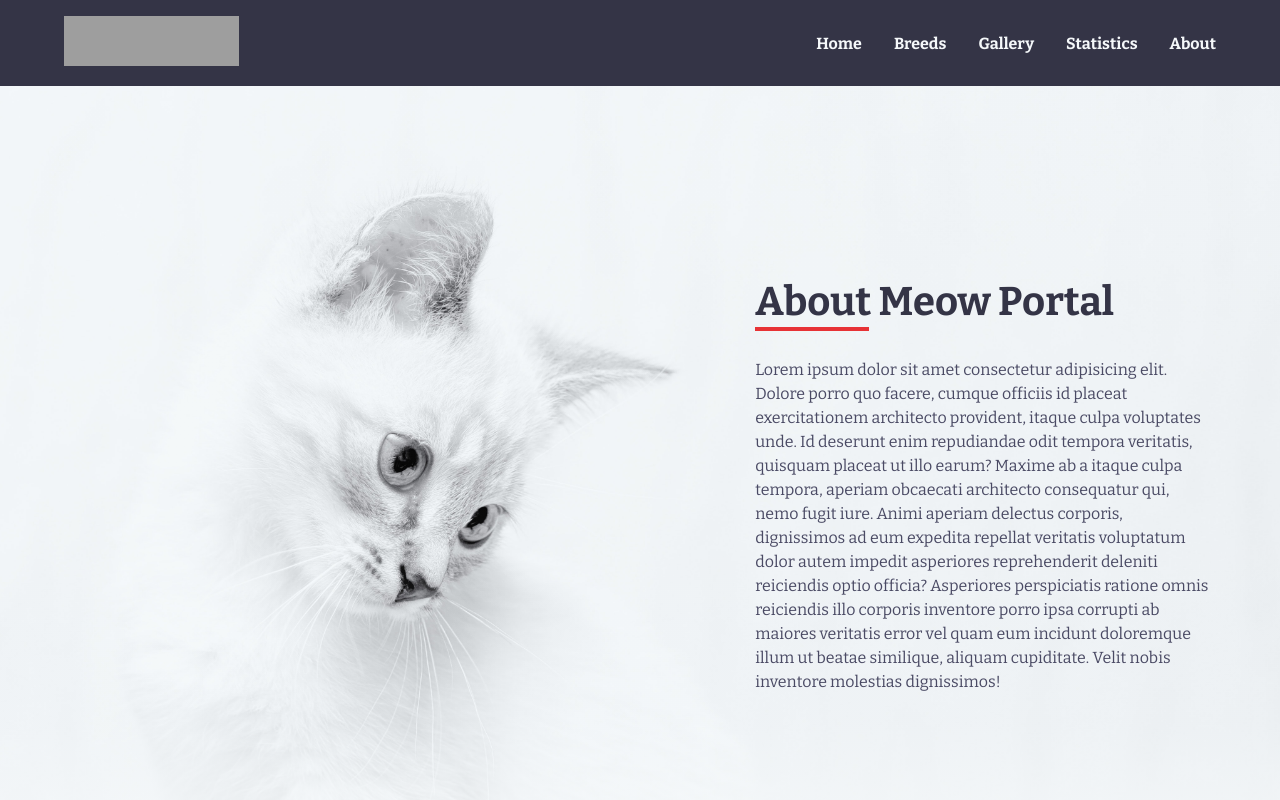
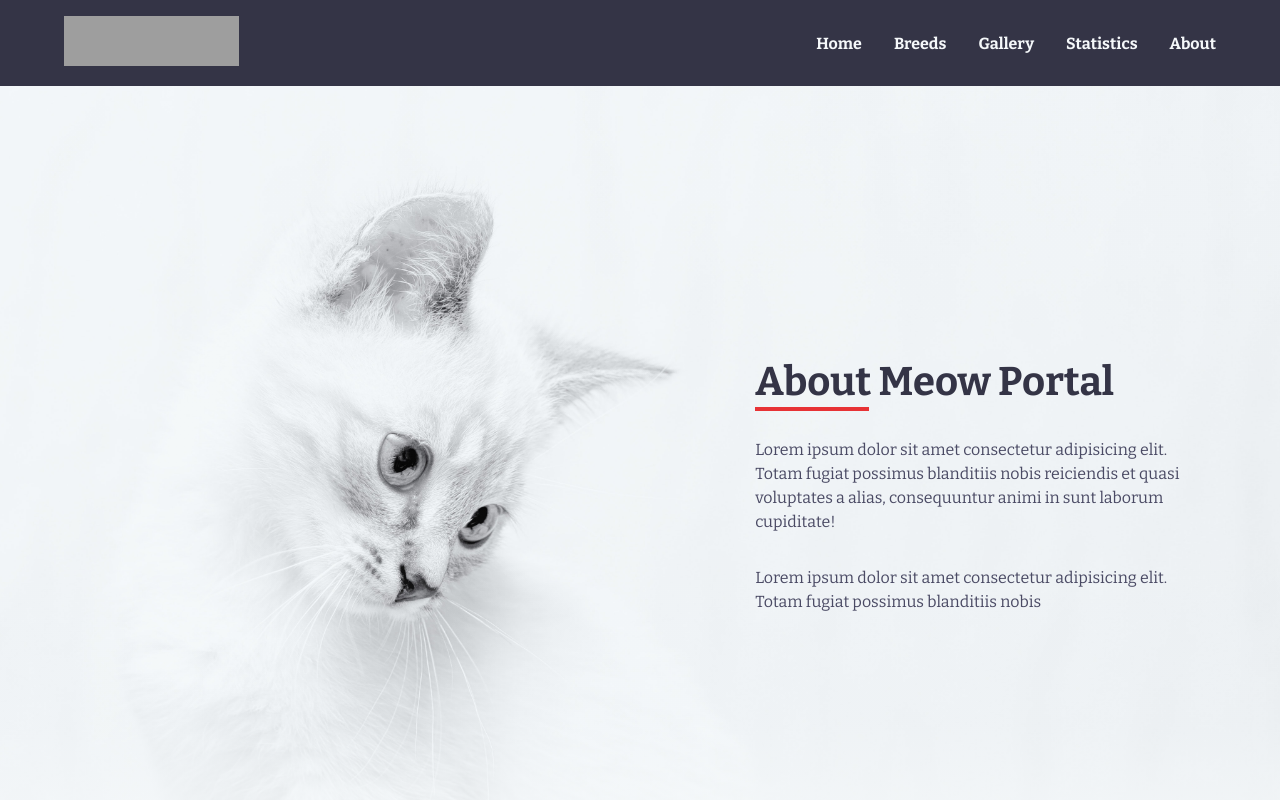
Before and after one commit to Andantez/meow-center, a Next.js app: page /about in a window 1280 px wide. Shown: the top 800 px of the page. Built offline with nearby package versions, Linux system fonts and the light colour scheme; grey boxes are pictures that could not be loaded; what @moxy/next-router-scroll would draw is missing.

Commit message:
Add: animation to about page.

```diff
--- a/components/Hero.js
+++ b/components/Hero.js
@@ -1,5 +1,4 @@
 import styled from 'styled-components';
-import Ztext from 'react-ztext';
 import Search from './Search';
 import MyImage from './MyImage';
 import { motion } from 'framer-motion';
--- a/pages/about.js
+++ b/pages/about.js
@@ -2,15 +2,20 @@ import Head from 'next/head';
 import styled from 'styled-components';
 import MyImage from '../components/MyImage';
 import { motion } from 'framer-motion';
+import {
+  fadeInAndUp,
+  stagger,
+  fadeInDown,
+} from '../variants/animationVariants';
 
 const About = () => {
   return (
-    <motion.div exit={{ opacity: 0 }}>
+    <motion.div initial="initial" animate="animate" exit={{ opacity: 0 }}>
       <Head>
         <title>About | Meow Portal</title>
       </Head>
       <StyledSection>
-        <div className="img-container">
+        <motion.div className="img-container" variants={fadeInDown}>
           <MyImage
             src="/about-page-cat_kiw16m.jpg"
             // width="440"
@@ -18,24 +23,19 @@ const About = () => {
             layout="fill"
             objectFit="cover"
           />
-        </div>
-        <div className="info">
-          <h1>About Meow Portal</h1>
-          <p>
-            Lorem ipsum dolor sit amet consectetur adipisicing elit. Dolore
-            porro quo facere, cumque officiis id placeat exercitationem
-            architecto provident, itaque culpa voluptates unde. Id deserunt enim
-            repudiandae odit tempora veritatis, quisquam placeat ut illo earum?
-            Maxime ab a itaque culpa tempora, aperiam obcaecati architecto
-            consequatur qui, nemo fugit iure. Animi aperiam delectus corporis,
-            dignissimos ad eum expedita repellat veritatis voluptatum dolor
-            autem impedit asperiores reprehenderit deleniti reiciendis optio
-            officia? Asperiores perspiciatis ratione omnis reiciendis illo
-            corporis inventore porro ipsa corrupti ab maiores veritatis error
-            vel quam eum incidunt doloremque illum ut beatae similique, aliquam
-            cupiditate. Velit nobis inventore molestias dignissimos!
-          </p>
-        </div>
+        </motion.div>
+        <motion.div className="info" variants={stagger} custom={0.1}>
+          <motion.h1 variants={fadeInAndUp}>About Meow Portal</motion.h1>
+          <motion.p variants={fadeInAndUp}>
+            Lorem ipsum dolor sit amet consectetur adipisicing elit. Totam
+            fugiat possimus blanditiis nobis reiciendis et quasi voluptates a
+            alias, consequuntur animi in sunt laborum cupiditate!
+          </motion.p>
+          <motion.p variants={fadeInAndUp}>
+            Lorem ipsum dolor sit amet consectetur adipisicing elit. Totam
+            fugiat possimus blanditiis nobis
+          </motion.p>
+        </motion.div>
       </StyledSection>
     </motion.div>
   );
--- /dev/null
+++ b/variants/animationVariants.js
@@ -0,0 +1,39 @@
+export const fadeInAndUp = {
+  initial: {
+    y: 60,
+    opacity: 0,
+  },
+  animate: {
+    y: 0,
+    opacity: 1,
+    transition: {
+      duration: 0.5,
+      ease: 'backInOut',
+    },
+  },
+};
+
+export const stagger = {
+  animate: (staggerDuration) => ({
+    transition: {
+      staggerChildren: staggerDuration,
+      delayChildren: 0.2,
+    },
+  }),
+};
+
+export const fadeInDown = {
+  initial: {
+    y: -60,
+    opacity: 0,
+  },
+  animate: {
+    y: 0,
+    opacity: 1,
+    transition: {
+      duration: 0.5,
+      ease: 'backInOut',
+      delay: 0.2,
+    }
+  }
+}
```
